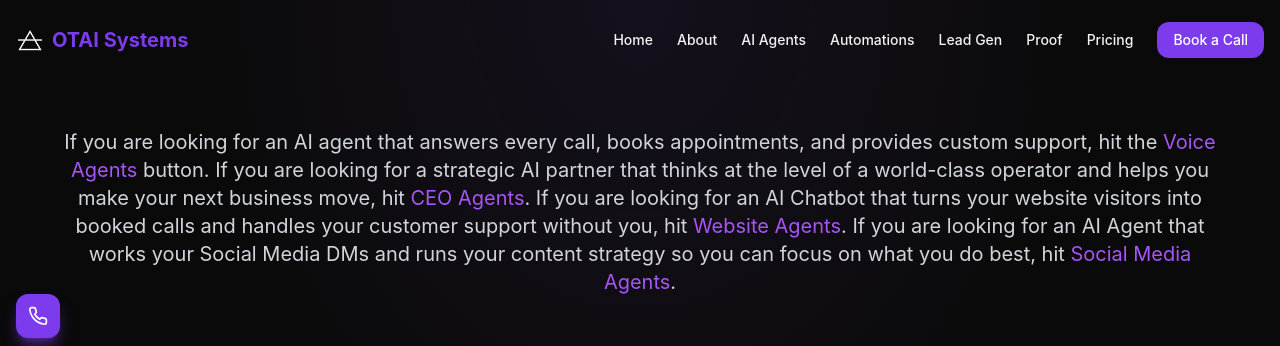
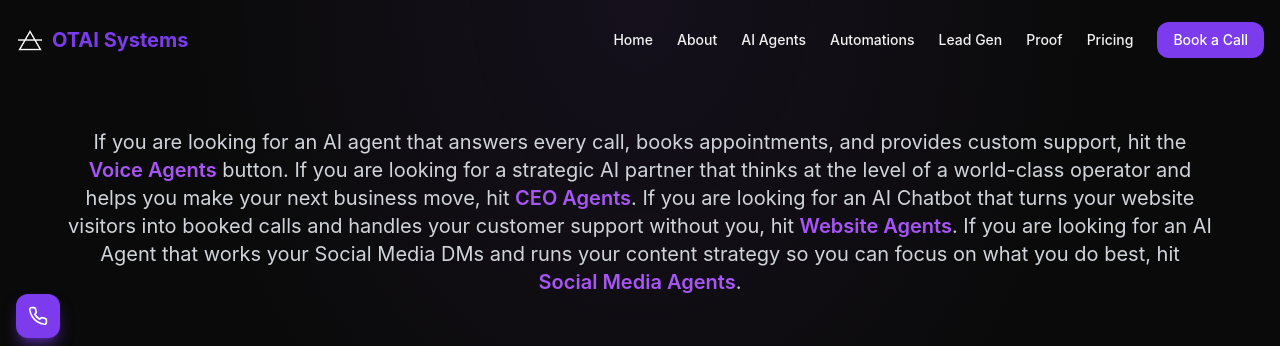
Before and after one commit to notAntonioWilson/otaisystems, a Next.js app: page /ai-agents in a window 1280 px wide. Shown: the top 346 px of the page. Built offline with nearby package versions, Linux system fonts and the light colour scheme; a web font is replaced by a local one.

Commit message:
Updated page.tsx

```diff
--- a/app/ai-agents/page.tsx
+++ b/app/ai-agents/page.tsx
@@ -41,10 +41,10 @@ export default function AIAgentsPage() {
           >
             <p className="text-lg md:text-xl text-gray-300 leading-relaxed">
               If you are looking for an AI agent that answers every call, books appointments, and provides custom support, hit the{' '}
-              <span style={{ color: '#a855f7' }}>Voice Agents</span> button. If you are looking for a strategic AI partner that thinks at the level of a world-class operator and helps you make your next business move, hit{' '}
-              <span style={{ color: '#a855f7' }}>CEO Agents</span>. If you are looking for an AI Chatbot that turns your website visitors into booked calls and handles your customer support without you, hit{' '}
-              <span style={{ color: '#a855f7' }}>Website Agents</span>. If you are looking for an AI Agent that works your Social Media DMs and runs your content strategy so you can focus on what you do best, hit{' '}
-              <span style={{ color: '#a855f7' }}>Social Media Agents</span>.
+              <button onClick={() => scrollToSection('voice')} className="font-semibold hover:underline cursor-pointer transition-all" style={{ color: '#a855f7' }}>Voice Agents</button> button. If you are looking for a strategic AI partner that thinks at the level of a world-class operator and helps you make your next business move, hit{' '}
+              <button onClick={() => scrollToSection('ceo')} className="font-semibold hover:underline cursor-pointer transition-all" style={{ color: '#a855f7' }}>CEO Agents</button>. If you are looking for an AI Chatbot that turns your website visitors into booked calls and handles your customer support without you, hit{' '}
+              <button onClick={() => scrollToSection('website')} className="font-semibold hover:underline cursor-pointer transition-all" style={{ color: '#a855f7' }}>Website Agents</button>. If you are looking for an AI Agent that works your Social Media DMs and runs your content strategy so you can focus on what you do best, hit{' '}
+              <button onClick={() => scrollToSection('social')} className="font-semibold hover:underline cursor-pointer transition-all" style={{ color: '#a855f7' }}>Social Media Agents</button>.
             </p>
           </motion.div>
         </div>
--- a/app/automations/page.tsx
+++ b/app/automations/page.tsx
@@ -40,9 +40,9 @@ export default function AutomationsPage() {
           >
             <p className="text-lg md:text-xl text-gray-300 leading-relaxed">
               If you are looking for an automation that gives you a real-time command center over every system, agent, and client in your business, hit{' '}
-              <span style={{ color: '#a855f7' }}>B2B & B2C</span>. If you are looking for automations that eliminate the back-office work draining your time and margins as a business that serves other businesses, hit{' '}
-              <span style={{ color: '#a855f7' }}>B2B</span>. If you are looking for automations built specifically for businesses that serve consumers directly, hit{' '}
-              <span style={{ color: '#a855f7' }}>B2C</span>. This is only some of our most powerful automations, we couldn't show you all so find the automation closest to what your company needs, understand our ability and book a meeting.
+              <button onClick={() => scrollToSection('b2b-b2c')} className="font-semibold hover:underline cursor-pointer transition-all" style={{ color: '#a855f7' }}>B2B & B2C</button>. If you are looking for automations that eliminate the back-office work draining your time and margins as a business that serves other businesses, hit{' '}
+              <button onClick={() => scrollToSection('b2b')} className="font-semibold hover:underline cursor-pointer transition-all" style={{ color: '#a855f7' }}>B2B</button>. If you are looking for automations built specifically for businesses that serve consumers directly, hit{' '}
+              <button onClick={() => scrollToSection('b2c')} className="font-semibold hover:underline cursor-pointer transition-all" style={{ color: '#a855f7' }}>B2C</button>. This is only some of our most powerful automations, we couldn't show you all so find the automation closest to what your company needs, understand our ability and book a meeting.
             </p>
           </motion.div>
         </div>
--- a/app/lead-gen/page.tsx
+++ b/app/lead-gen/page.tsx
@@ -40,9 +40,9 @@ export default function LeadGenPage() {
           >
             <p className="text-lg md:text-xl text-gray-300 leading-relaxed">
               If you are looking for an AI system that researches your ideal prospects and sends fully personalized outreach at scale without you writing a single email, hit{' '}
-              <span style={{ color: '#a855f7' }}>Email Outreach</span>. If you are looking for an AI that calls your prospect list, qualifies leads in real time, and books appointments directly into your calendar, hit{' '}
-              <span style={{ color: '#a855f7' }}>Voice Outreach</span>. If you are looking for an AI that slides into DMs across every social platform and converts cold followers into booked calls on autopilot, hit{' '}
-              <span style={{ color: '#a855f7' }}>Social Outreach</span>.
+              <button onClick={() => scrollToSection('email')} className="font-semibold hover:underline cursor-pointer transition-all" style={{ color: '#a855f7' }}>Email Outreach</button>. If you are looking for an AI that calls your prospect list, qualifies leads in real time, and books appointments directly into your calendar, hit{' '}
+              <button onClick={() => scrollToSection('voice')} className="font-semibold hover:underline cursor-pointer transition-all" style={{ color: '#a855f7' }}>Voice Outreach</button>. If you are looking for an AI that slides into DMs across every social platform and converts cold followers into booked calls on autopilot, hit{' '}
+              <button onClick={() => scrollToSection('social')} className="font-semibold hover:underline cursor-pointer transition-all" style={{ color: '#a855f7' }}>Social Outreach</button>.
             </p>
           </motion.div>
         </div>
```
